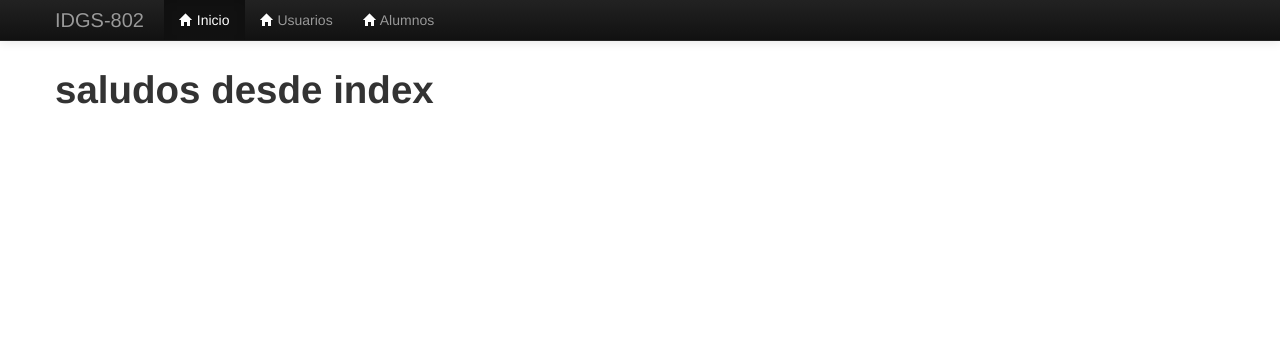
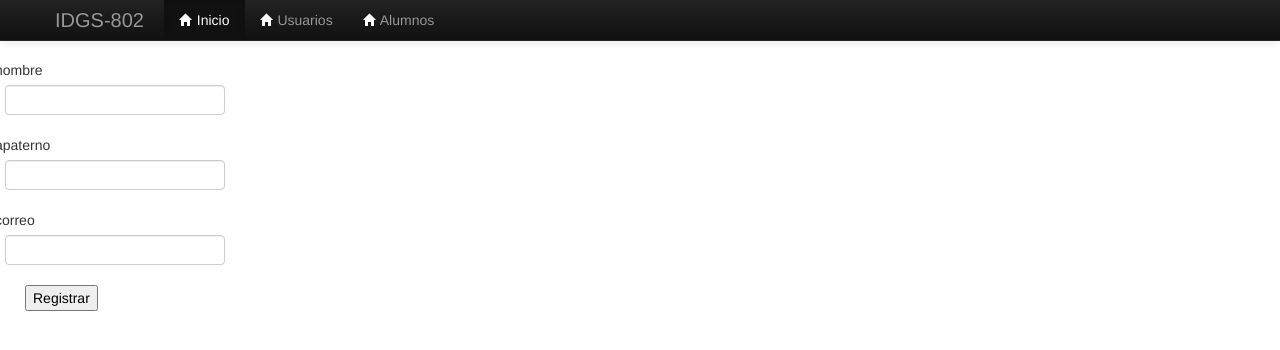
Before and after one commit to IDGS-802-21000388/Flask_DB_IDGS802, a Flask app: template templates/index.html in a window 1280 px wide. Shown: the top 350 px of the page. Run offline with Flask 3, Linux system fonts and the light colour scheme; the template is opened without the code that fills it: values that come from a table or form of the project are taken from there, others are empty; some libraries are stand-ins or nearby versions.

Commit message:
JJMO - 26-feb-24 - ABC hasta tabla

```diff
--- a/config.py
+++ b/config.py
@@ -7,4 +7,4 @@ class Config(object):
 
 class DevelopmentConfig(Config):
     DEBUG = True
-    SQLALCHEMY_DATABASE_URI = 'mysql+pymysql://root:12345678@127.0.0.1/bdidgs802'
+    SQLALCHEMY_DATABASE_URI = 'mysql+pymysql://Jorge:J0rg31234.@127.0.0.1/bdidgs802'
--- a/forms.py
+++ b/forms.py
@@ -14,6 +14,17 @@ class UserForm(Form):
     correo = EmailField("correo",
         [validators.Email(message='Ingrese un correo valido')])
 
+class UsersForm2(Form):
+    id = IntegerField("id")
+    nombre = StringField("nombre",[
+        validators.DataRequired(message='El campo es requerido'),
+        validators.length(min=4, max=10, message='Ingrese nombre valido')
+    ])
+    apaterno =StringField("apaterno")
+    email = EmailField("correo",[
+        validators.Email(message='Ingrese un correo valido')
+    ])
+
 
     # materias = SelectField(choices=[('Español','Esp'),('Mat','Matematicas'), ('Ingles', 'ING')])
     # radios = RadioField('Curso', choices=[("1","1"),("2","2"), ("3","3")])
--- a/main.py
+++ b/main.py
@@ -2,7 +2,7 @@ from flask import Flask, request, render_template, flash, g
 from flask_wtf.csrf import CSRFProtect
 from config import DevelopmentConfig
 import forms
-from models import db
+from models import db, Alumnos
 
 app = Flask(__name__)
 app.config.from_object(DevelopmentConfig)
@@ -12,9 +12,25 @@ csrf = CSRFProtect()
 def page_not_found(e):
     return render_template('404.html'),404
 
-@app.route('/')
+@app.route('/index', methods=["GET","POST"])
 def index():
-    return render_template('index.html')
+    alum_form = forms.UsersForm2(request.form)
+    if request.method == "POST" and alum_form.validate():
+        alum = Alumnos(nombre=alum_form.nombre.data,
+                        apaterno=alum_form.apaterno.data,
+                        email=alum_form.email.data)
+        # Insert into alumnos values()
+        db.session.add(alum)
+        db.session.commit()
+
+    return render_template('index.html', form=alum_form)
+
+@app.route('/ABC_Completo', methods=["GET","POST"])
+def ABCompleto():
+    alum_form = forms.UsersForm2(request.form)
+    alumno = Alumnos.query.all()
+
+    return render_template("/ABC_Completo.html", alumno=alumno)
 
 @app.route('/alumnos', methods=["GET","POST"])
 def alumnos():
--- a/models.py
+++ b/models.py
@@ -8,4 +8,4 @@ class Alumnos(db.Model):
     nombre = db.Column(db.String(50))
     apaterno = db.Column(db.String(50))
     email = db.Column(db.String(50))
-    create = db.Column(db.DateTime, default=datetime.datetime.now)
+    created_date = db.Column(db.DateTime, default=datetime.datetime.now)
--- a/templates/index.html
+++ b/templates/index.html
@@ -1,4 +1,28 @@
 {% extends "layout2.html" %}
+    {% from "_macros.html" import render_field %}
 {% block content %}
-    <h1>saludos desde index</h1>
+    <div class="container">
+        <div class="row">
+            <form name="registro" action="/index" id="registro" method="post" novalidate>
+                <div class="row control-group">
+                    <div class="form_group col-xs-12 float-label-form-grup controls">
+                        {{render_field(form.nombre, class="form-control")}}
+                    </div>
+                </div>
+                <div class="row control-group">
+                    <div class="form_group col-xs-12 float-label-form-grup controls">
+                        {{render_field(form.apaterno, class="form-control")}}
+                    </div>
+                </div>
+                <div class="row control-group">
+                    <div class="form_group col-xs-12 float-label-form-grup controls">
+                        {{render_field(form.email, class="form-control")}}
+                    </div>
+                </div>
+                <input type="hidden" name="csrf_token" value="{{csrf_token()}}"/>
+                <input type="submit" id="registrar" name="registrar" value="Registrar" />
+            </form>
+        </div>
+    </div>
+
 {% endblock %}
```
Also changed, not shown: templates/ABC_Completo.html (added, +34 -0 lines).
